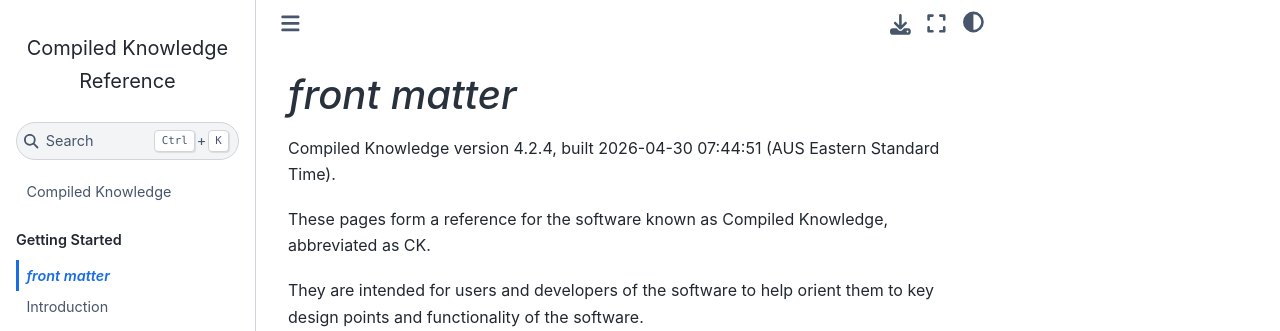
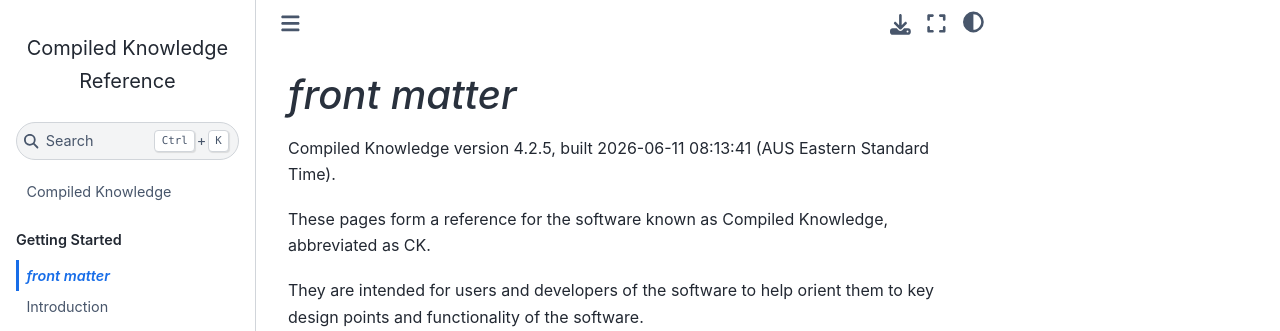
Before and after one commit to ropeless/compiled_knowledge, a Jupyter Book: the page built from docs/1_01_front_matter.md, in a window 1280 px wide. Shown: the top 331 px of the page. Built offline with Jupyter Book 1.0.4 settings and Sphinx 7.4.7 and the Sphinx Book theme 1.1.4, drawn with Linux system fonts in a browser that asks for light colours.

Commit message:
Updated dependencies

```diff
--- a/docs/1_01_front_matter.md
+++ b/docs/1_01_front_matter.md
@@ -1,6 +1,6 @@
 # _front matter_
 
-Compiled Knowledge version 4.2.4, built 2026-04-30 07:44:51 (AUS Eastern Standard Time).
+Compiled Knowledge version 4.2.5, built 2026-06-11 08:13:41 (AUS Eastern Standard Time).
 
 
 These pages form a reference for the software known as Compiled Knowledge, abbreviated as CK.
--- a/pyproject.toml
+++ b/pyproject.toml
@@ -1,6 +1,6 @@
 [project]
 name = "compiled-knowledge"
-version = "4.2.4"
+version = "4.2.5"
 description = "A Python package for compiling and querying discrete probabilistic graphical models."
 readme = "README.md"
 license = "MIT"
```
Also changed, not shown: docs/1_03_installation.ipynb, docs/2_02_PGM_basics.ipynb, docs/2_03_PGM_advanced.ipynb, docs/2_04_example_PGMs.ipynb, docs/2_05_circuits_and_programs.ipynb, docs/2_06_PGM_compilers_advanced.ipynb, docs/2_07_circuit_compilers_advanced.ipynb, docs/2_08_sampling.ipynb, docs/2_09_datasets.ipynb, docs/2_10_machine_learning.ipynb, 2 other files.
